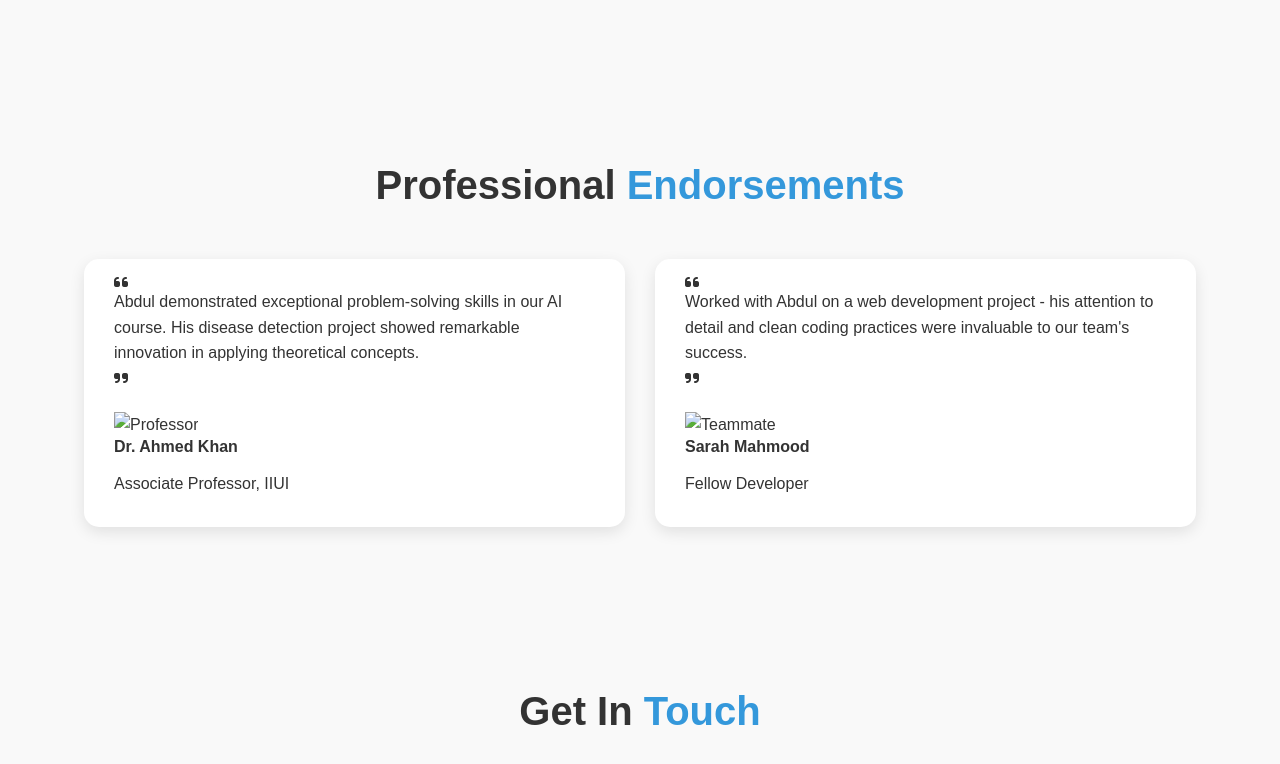
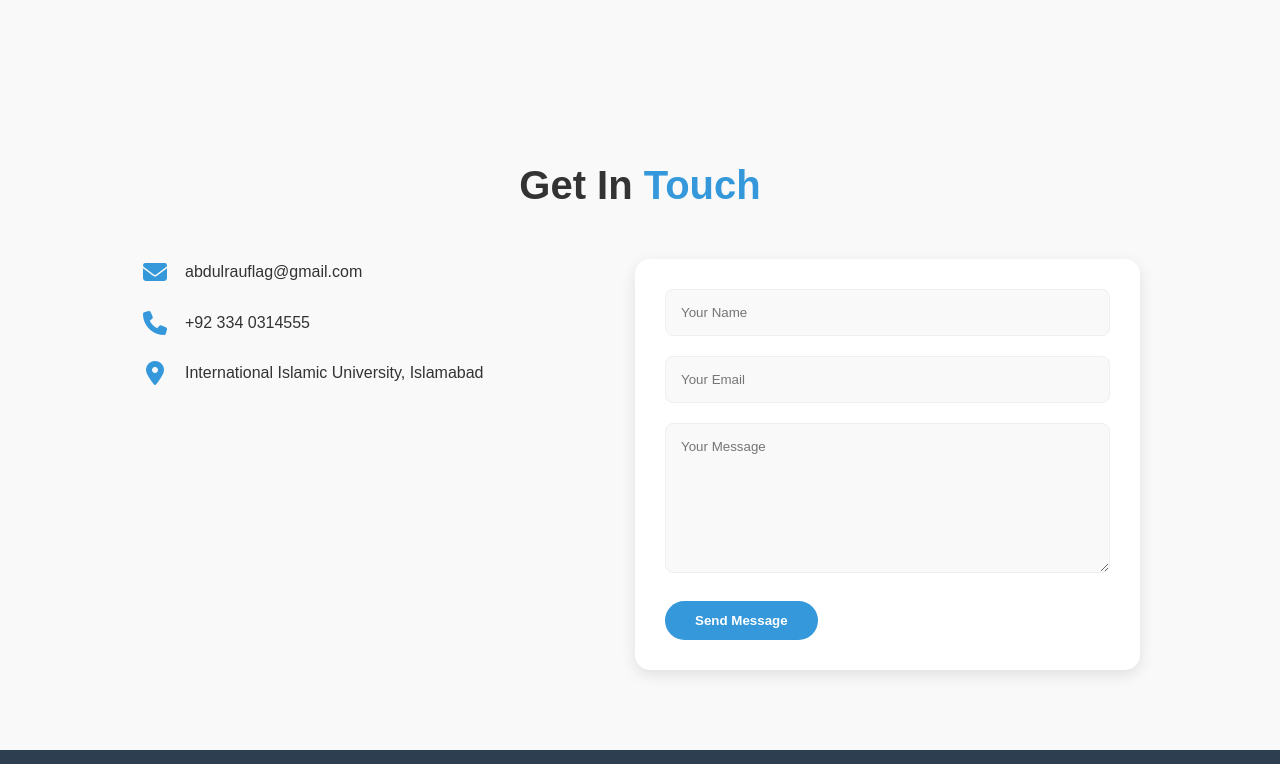
Before and after one commit to abdulrauflaghari/abdul-rauf, a plain HTML site: page index.html in a window 1280 px wide. Shown: the part 2945-3709 px from the top of the page. Drawn offline with Linux system fonts and the light colour scheme.

Commit message:
Update index.html

```diff
--- a/index.html
+++ b/index.html
@@ -192,42 +192,6 @@
        </div>
     </section>
 
-    <!-- Testimonials Section -->
-   <section id="testimonials" class="section">
-    <div class="container">
-         <h2>Professional <span class="text-primary">Endorsements</span></h2>
-         <div class="testimonials-grid">
-            <div class="testimonial-card">
-                <div class="testimonial-content">
-                      <i class="fas fa-quote-left"></i>
-                      <p>Abdul demonstrated exceptional problem-solving skills in our AI course. His disease detection project showed remarkable innovation in applying theoretical concepts.</p>
-                      <i class="fas fa-quote-right"></i>
-                </div>
-               <div class="testimonial-author">
-                   <img src="professor.jpg" alt="Professor">
-                   <div>
-                       <h4>Dr. Ahmed Khan</h4>
-                       <p>Associate Professor, IIUI</p>
-                   </div>
-               </div>
-           </div>
-           <div class="testimonial-card">
-               <div class="testimonial-content">
-                   <i class="fas fa-quote-left"></i>
-                   <p>Worked with Abdul on a web development project - his attention to detail and clean coding practices were invaluable to our team's success.</p>
-                   <i class="fas fa-quote-right"></i>
-               </div>
-               <div class="testimonial-author">
-                   <img src="teammate.jpg" alt="Teammate">
-                   <div>
-                       <h4>Sarah Mahmood</h4>
-                       <p>Fellow Developer</p>
-                   </div>
-               </div>
-           </div>
-       </div>
-   </div>
-   </section>
 
     <!-- Contact Section -->
     <section id="contact" class="section">
```
Lines whose indentation alone changed are shown as unchanged.
